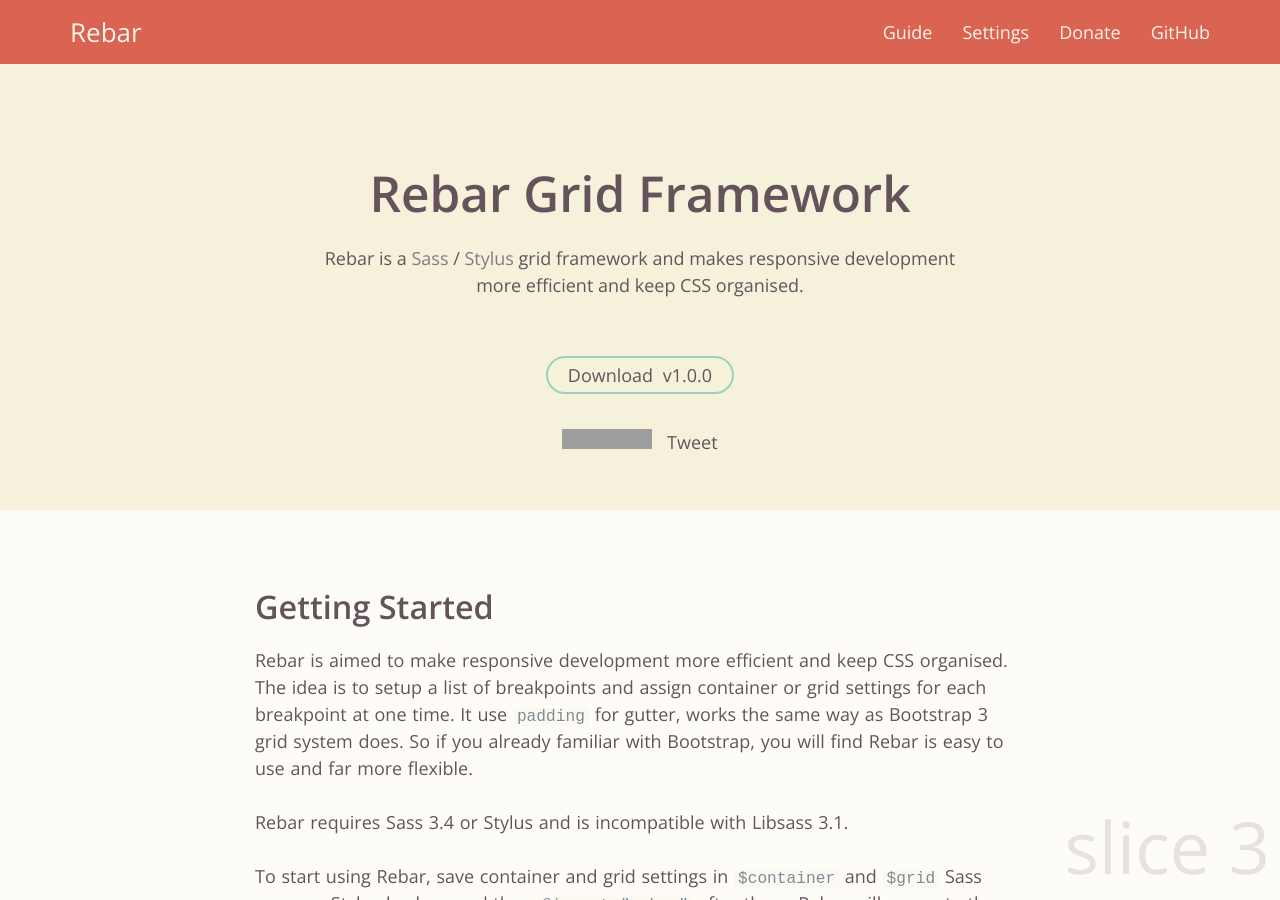
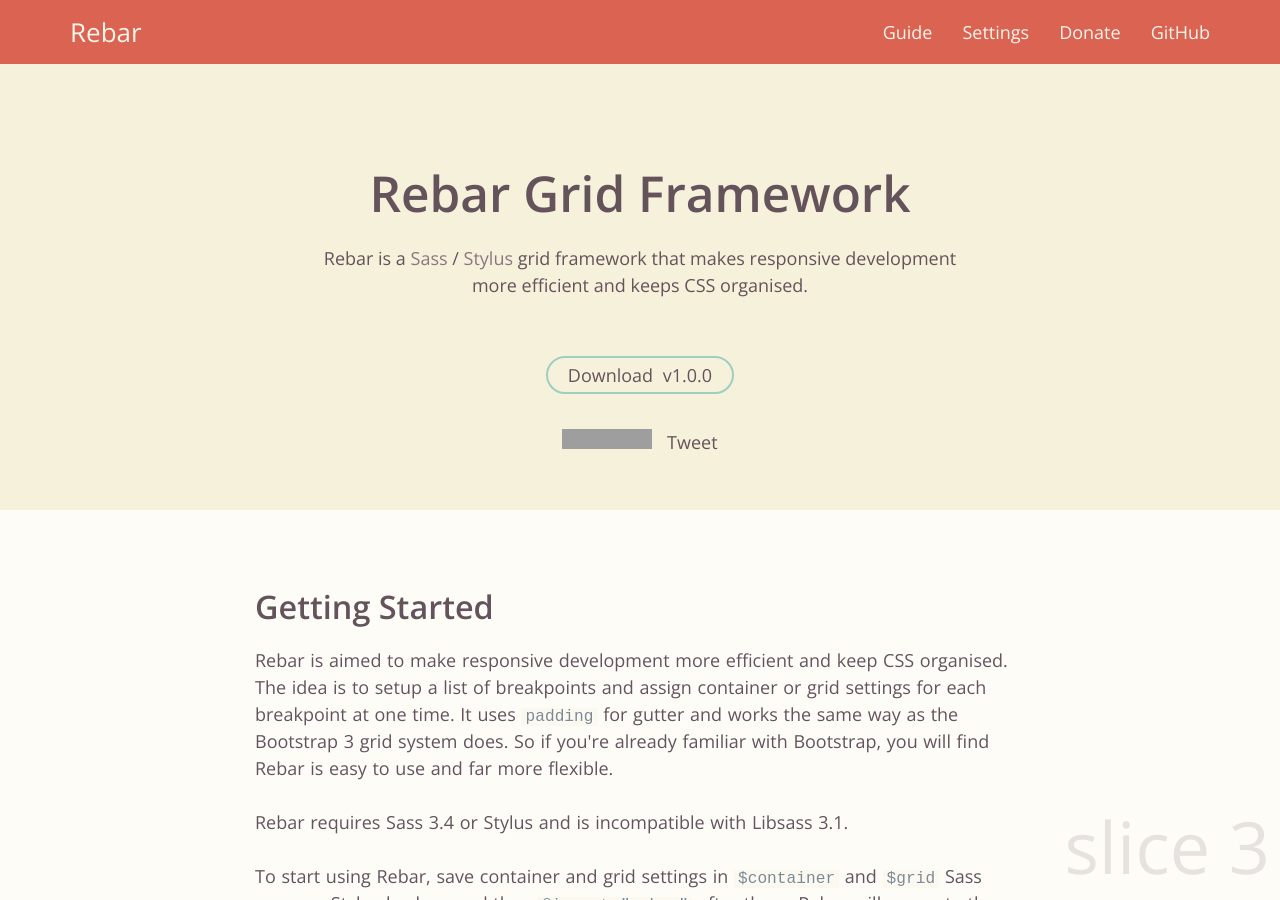
Before and after one commit to P233/rebar.io, a Jekyll site: the page built from index.html, in a window 1280 px wide and 900 px high. Built offline with Jekyll 4.4.1, drawn with Linux system fonts in a browser that asks for light colours; some web fonts are replaced; comment, search, counter and statistics services are not loaded; grey boxes are pictures that could not be loaded.

Commit message:
Quick grammar changes
Just a few quick grammar improvement suggestions.

```diff
--- a/index.html
+++ b/index.html
@@ -4,7 +4,7 @@
 
 <div id="hero">
   <h1 id="hero-title">Rebar Grid Framework</h1>
-  <p id="hero-intro">Rebar is a <a href="http://sass-lang.com/" target="_blank">Sass</a> / <a href="http://learnboost.github.io/stylus/" target="_blank">Stylus</a> grid framework and makes responsive development more efficient and keep CSS organised.</p>
+  <p id="hero-intro">Rebar is a <a href="http://sass-lang.com/" target="_blank">Sass</a> / <a href="http://learnboost.github.io/stylus/" target="_blank">Stylus</a> grid framework that makes responsive development more efficient and keeps CSS organised.</p>
   <a id="hero-download" href="https://github.com/P233/Rebar/releases/tag/v1.0.0" target="_blank"></a>
   <div id="hero-social">
     <iframe src="https://ghbtns.com/github-btn.html?user=P233&repo=Rebar&type=star&count=true" frameborder="0" scrolling="0" width="100px" height="20px"></iframe>
@@ -15,7 +15,7 @@
 <div class="content">
 <h2>Getting Started</h2>
 
-<p>Rebar is aimed to make responsive development more efficient and keep CSS organised. The idea is to setup a list of breakpoints and assign container or grid settings for each breakpoint at one time. It use <code>padding</code> for gutter, works the same way as Bootstrap 3 grid system does. So if you already familiar with Bootstrap, you will find Rebar is easy to use and far more flexible.</p>
+<p>Rebar is aimed to make responsive development more efficient and keep CSS organised. The idea is to setup a list of breakpoints and assign container or grid settings for each breakpoint at one time. It uses <code>padding</code> for gutter and works the same way as the Bootstrap 3 grid system does. So if you're already familiar with Bootstrap, you will find Rebar is easy to use and far more flexible.</p>
 
 <p>Rebar requires Sass 3.4 or Stylus and is incompatible with Libsass 3.1.</p>
 
```
